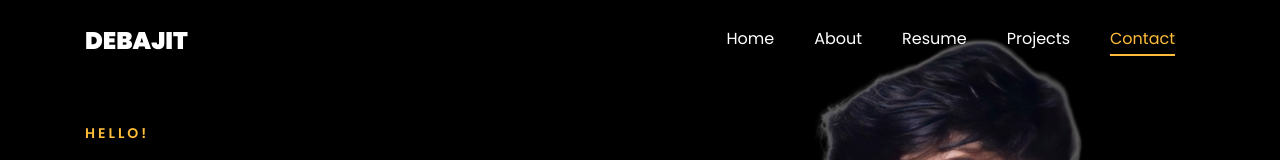
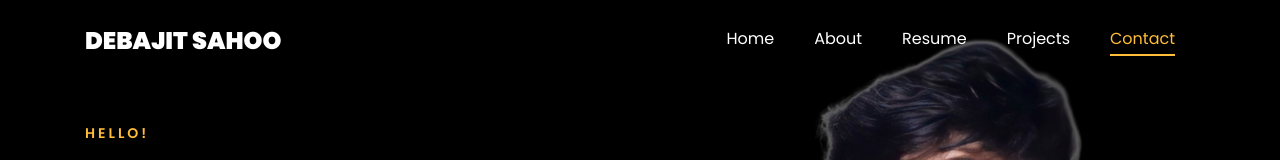
Before and after one commit to debajitsahoo/portfolio, a plain HTML site: page index.html in a window 1280 px wide. Shown: the top 160 px of the page. Drawn offline with nearby package versions, Linux system fonts and the light colour scheme; files that its build step writes are made by us from their sources; files whose address does not match are found by name.

Commit message:
new changes in index

```diff
--- a/index.html
+++ b/index.html
@@ -118,7 +118,7 @@
 
     <nav class="navbar navbar-expand-lg navbar-dark ftco_navbar ftco-navbar-light site-navbar-target" id="ftco-navbar">
 	    <div class="container">
-	      <a class="navbar-brand" href="index.html">Debajit  </a>
+	      <a class="navbar-brand" href="index.html">Debajit  sahoo</a>
 	      <button class="navbar-toggler js-fh5co-nav-toggle fh5co-nav-toggle" type="button" data-toggle="collapse" data-target="#ftco-nav" aria-controls="ftco-nav" aria-expanded="false" aria-label="Toggle navigation">
 	        <span class="oi oi-menu"></span> Menu
 	      </button>
```
